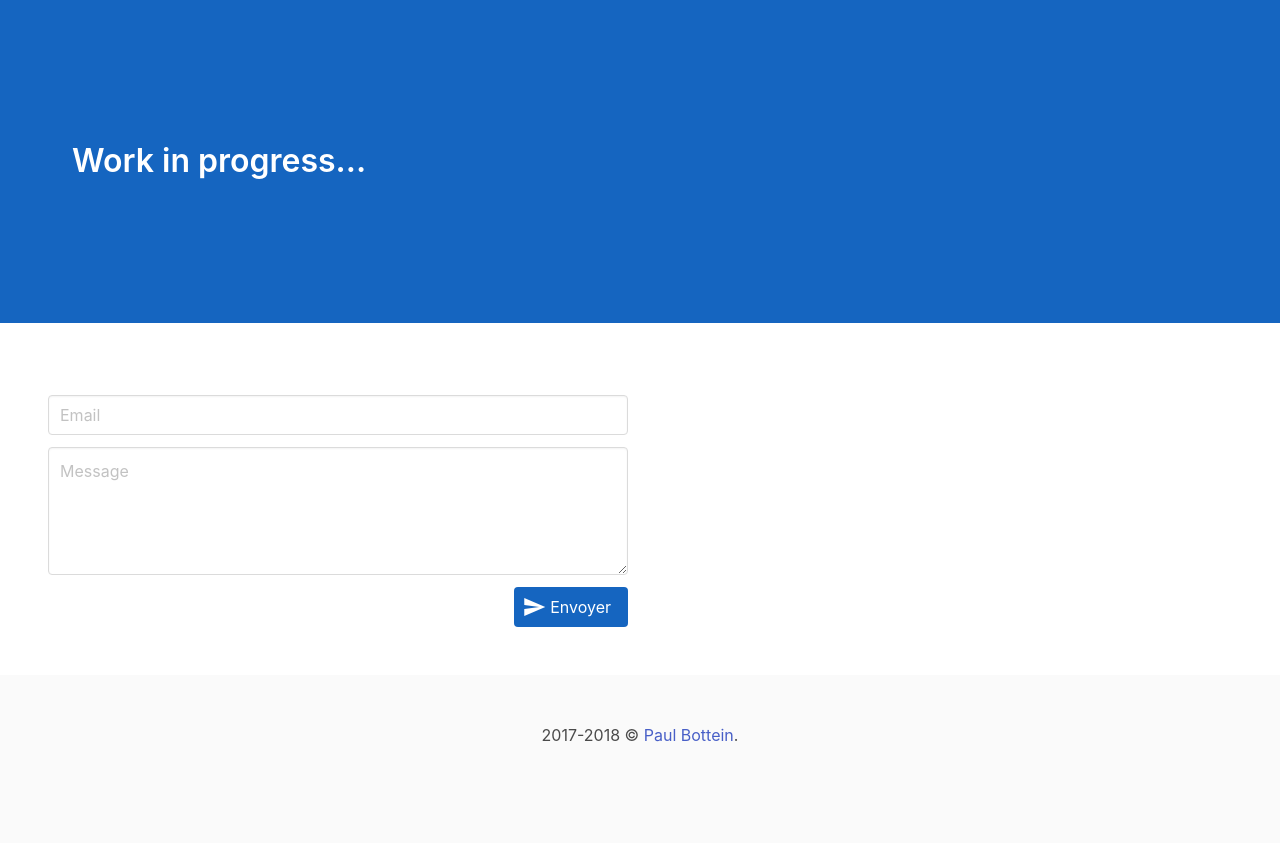
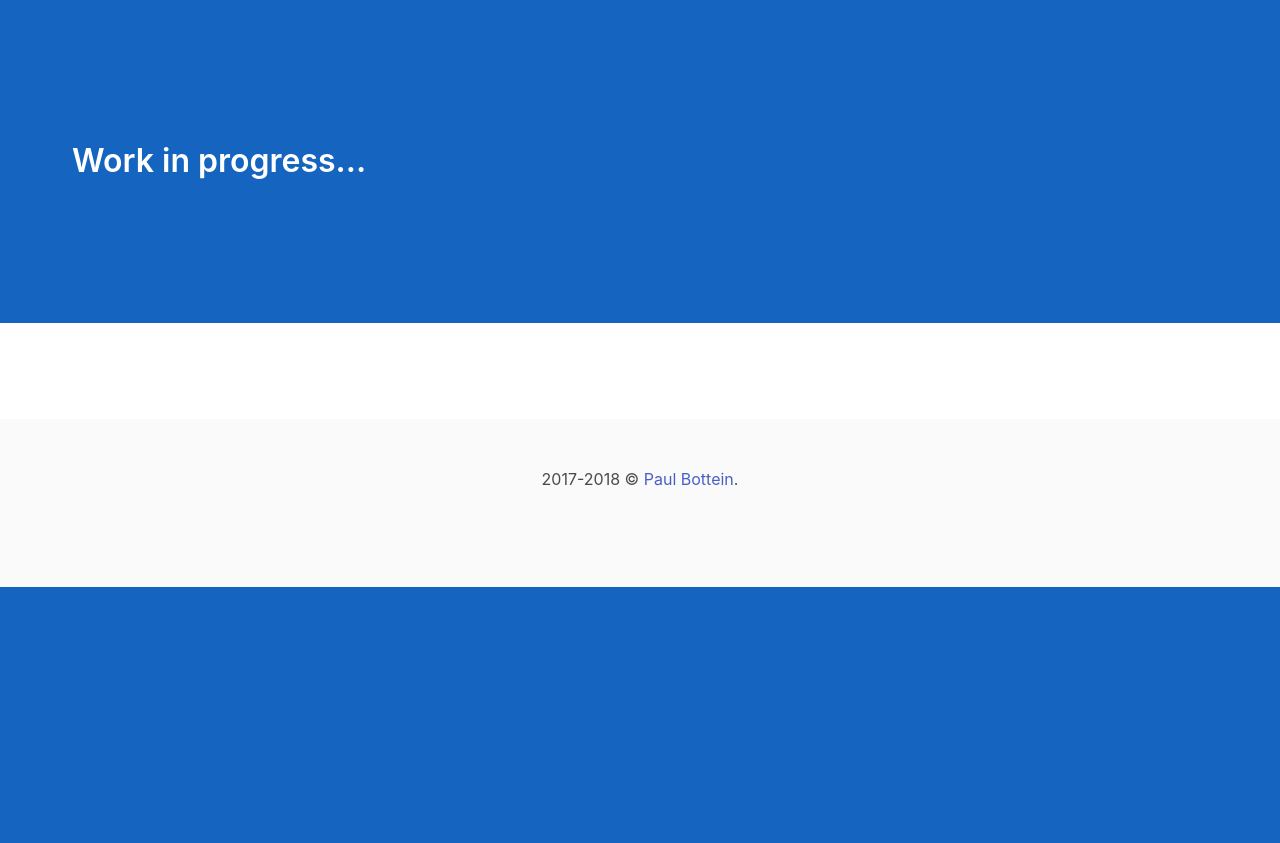
Before and after one commit to piitaya/paul.bottein.fr, a Node project: template src/views/index.ejs in a window 1280 px wide. Shown: the part 537-1380 px from the top of the page. After the commit the page ends 1124 px from the top, so only its background shows below. Run offline with Node 20 templates, Linux system fonts and the light colour scheme; the template is opened without the code that fills it, so the values that code supplies are empty; style sheets or scripts are compiled from the project's sources.

Commit message:
feat(contact): delete contact form

```diff
--- a/src/views/components/contact.ejs
+++ b/src/views/components/contact.ejs
@@ -1,33 +1,2 @@
 <section class="section" id="contact">
-    <div class="columns">
-        <div class="column">
-            <form name="contact" netlify-honeypot="bot-field" method="POST" netlify>
-                <p class="is-invisible">
-                    <label>Don’t fill this out if you're human: <input name="bot-field"></label>
-                </p>
-                <div class="field">
-                    <div class="control">
-                        <input name="email" class="input" type="email" placeholder="Email" required>
-                    </div>
-                </div>
-                <div class="field">
-                    <div class="control">
-                        <textarea name="message" class="textarea" placeholder="Message" required></textarea>
-                    </div>
-                </div>
-                <div class="field is-grouped is-grouped-right">
-                    <p class="control">
-                        <button class="button is-primary" type="submit">
-                            <span class="icon is-small">
-                                <i class="material-icons">send</i>
-                            </span>
-                            <span>Envoyer</span>
-                        </button>
-                    </p>
-                </div>
-            </form>
-        </div>
-        <div class="column">
-        </div>
-    </div>
 </section>
```
